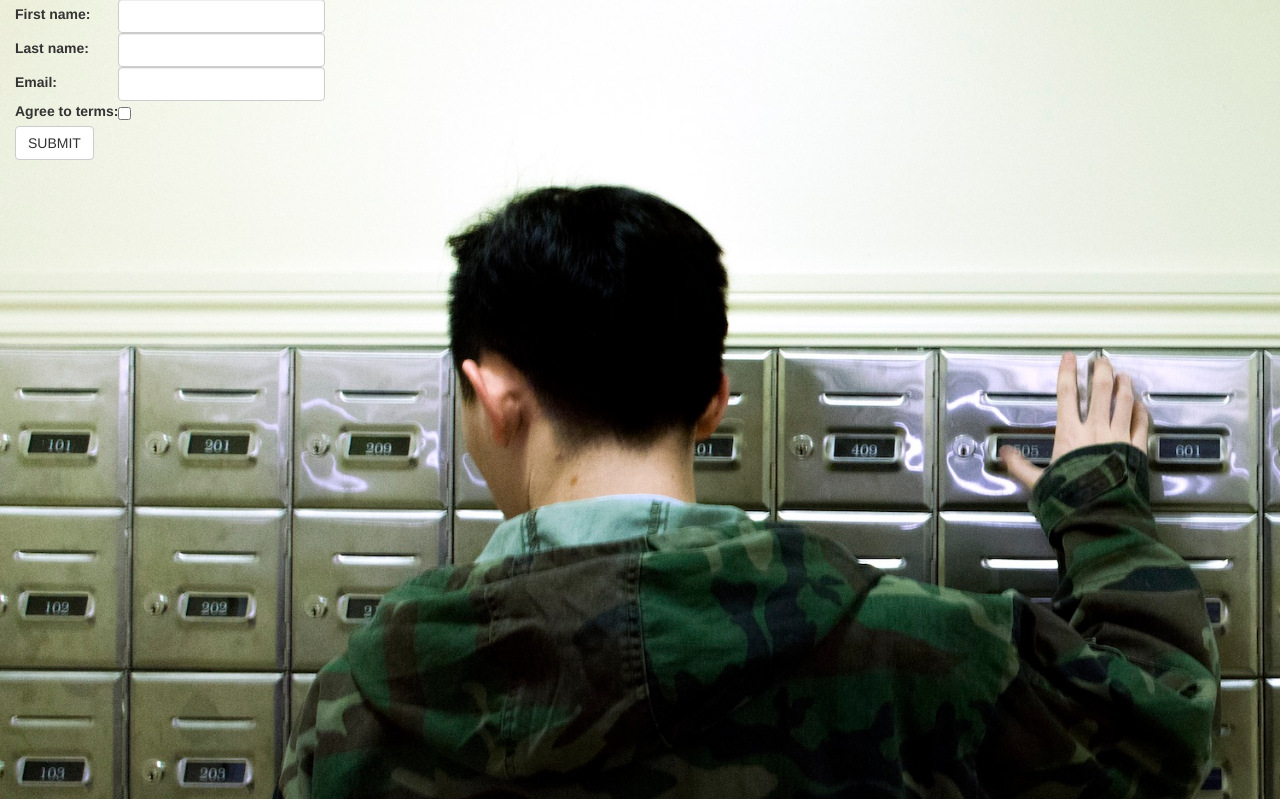
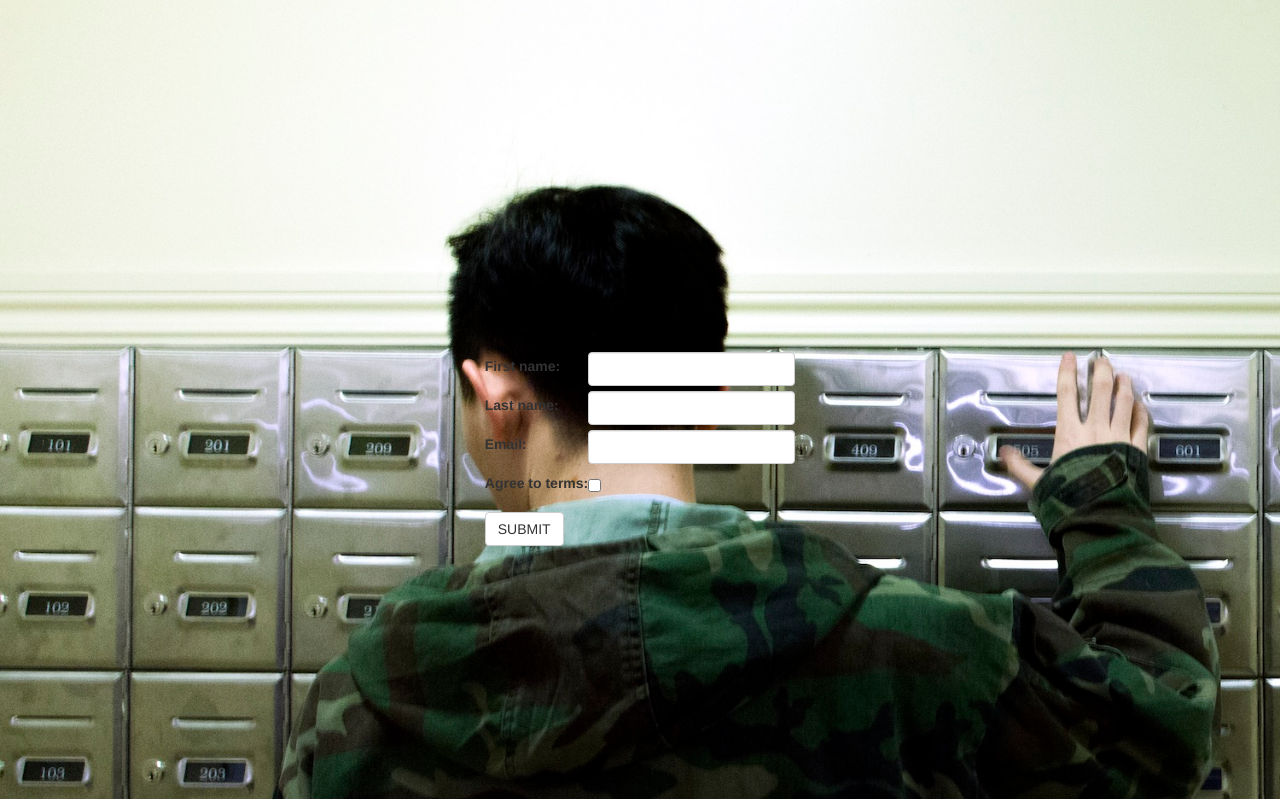
Before and after one commit to A-Au/ClubManner-Email, a Django app: page / in a window 1280 px wide. Shown: the part 51-850 px from the top of the page. Run offline with Django 3.2, Linux system fonts and the light colour scheme; some libraries are stand-ins or nearby versions.

Commit message:
centered form

```diff
--- a/clubmanneremail/templates/index.html
+++ b/clubmanneremail/templates/index.html
@@ -26,8 +26,16 @@
             min-width:100%;
         }
         .form {
+            position:absolute;
             top: 50%;
-            left: 50%;
+            left: 0;
+            right: 0;
+        }
+        table{
+            margin:auto;
+        }
+        th{
+            padding:0.5em 0;
         }
     </style>
 </head>
```
